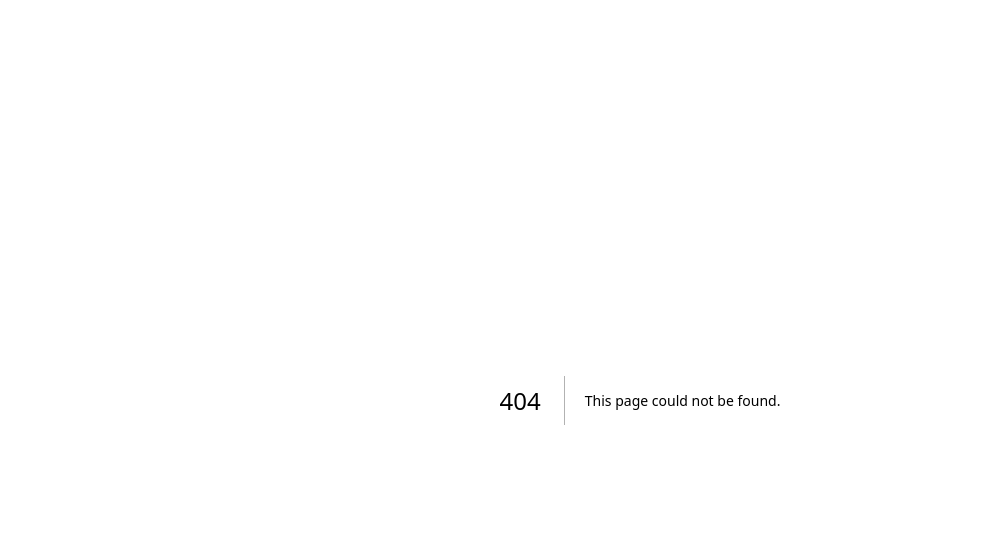
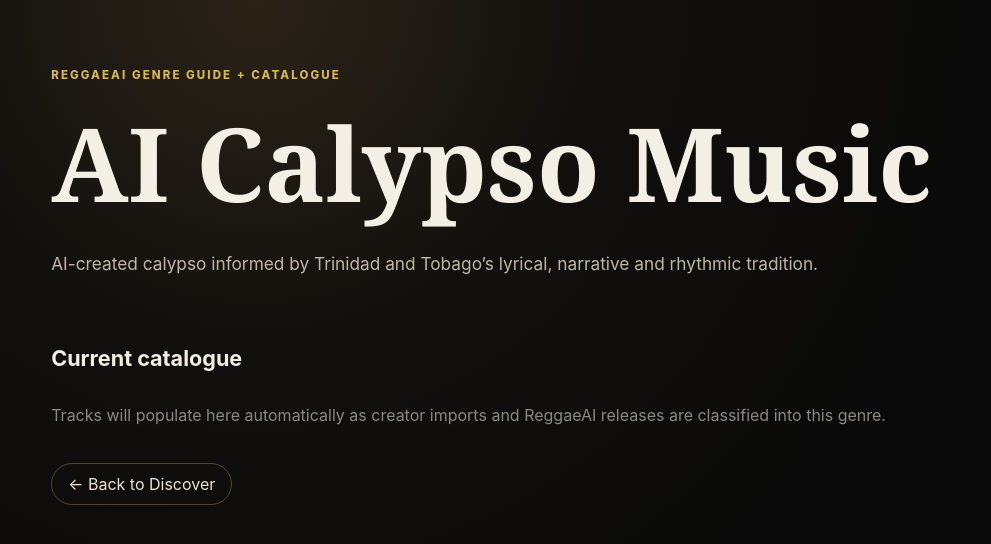
Before and after one commit to thecaribbeanpressnetwork-lang/reggaeai, a Next.js app: page /genres/ai-calypso in a window 1280 px wide. Before the commit this address had no page. Shown: the top 544 px of the page, without its empty margins (0-991 px from the left). Built offline with nearby package versions, Linux system fonts and the light colour scheme.

Commit message:
Add crawlable Caribbean AI genre landing pages

```diff
--- /dev/null
+++ b/app/genres/[slug]/page.js
@@ -0,0 +1,44 @@
+import { notFound } from 'next/navigation';
+
+const genres = {
+  'ai-reggae': { name: 'AI Reggae Music', description: 'Caribbean reggae created with AI assistance or generation, spanning roots, modern reggae, dub, lovers rock and country reggae.' },
+  'ai-soca': { name: 'AI Soca Music', description: 'AI-assisted and AI-generated soca rooted in Caribbean carnival energy, including power and groovy soca traditions.' },
+  'ai-calypso': { name: 'AI Calypso Music', description: 'AI-created calypso informed by Trinidad and Tobago’s lyrical, narrative and rhythmic tradition.' },
+  'ai-kaiso': { name: 'AI Kaiso Music', description: 'AI-assisted kaiso presented as its own Caribbean tradition rather than flattened into a generic calypso label.' },
+  'ai-extempo': { name: 'AI Extempo', description: 'AI explorations of extempo, preserving its identity as a distinct improvisational Trinidad and Tobago vocal form.' },
+  'ai-steelpan': { name: 'AI Steelpan Music', description: 'AI-assisted steelpan compositions and instrumentals built around the Caribbean steel orchestra tradition.' },
+  'caribbean-ai-hip-hop': { name: 'Caribbean AI Hip Hop', description: 'AI-assisted hip hop and rap shaped by Caribbean cadence, language, production and regional identity.' },
+  'ai-dancehall': { name: 'AI Dancehall', description: 'AI-assisted dancehall rooted in Jamaican rhythmic language and Caribbean sound-system culture.' },
+  'country-reggae': { name: 'Country Reggae', description: 'The meeting point between reggae rhythm, Caribbean storytelling and country songcraft.' },
+  'roots-reggae': { name: 'Roots Reggae', description: 'Roots-focused reggae catalogue emphasizing bass, one-drop feel, dub space and conscious songwriting.' }
+};
+
+export function generateStaticParams() {
+  return Object.keys(genres).map((slug) => ({ slug }));
+}
+
+export async function generateMetadata({ params }) {
+  const { slug } = await params;
+  const genre = genres[slug];
+  if (!genre) return {};
+  return { title: genre.name, description: genre.description };
+}
+
+export default async function GenrePage({ params }) {
+  const { slug } = await params;
+  const genre = genres[slug];
+  if (!genre) notFound();
+
+  return (
+    <main className="content" style={{paddingTop:56}}>
+      <p className="eyebrow">REGGAEAI GENRE GUIDE + CATALOGUE</p>
+      <h1 style={{fontFamily:'Georgia,serif',fontSize:'clamp(3rem,8vw,6.5rem)',margin:'10px 0'}}>{genre.name}</h1>
+      <p style={{maxWidth:820,color:'#bfb6a8',fontSize:'1.08rem',lineHeight:1.75}}>{genre.description}</p>
+      <section className="rail" style={{marginTop:48}}>
+        <div className="railHeader"><h2>Current catalogue</h2></div>
+        <p style={{color:'#8f887d'}}>Tracks will populate here automatically as creator imports and ReggaeAI releases are classified into this genre.</p>
+      </section>
+      <p><a className="secondary linkButton" href="/">← Back to Discover</a></p>
+    </main>
+  );
+}
```
